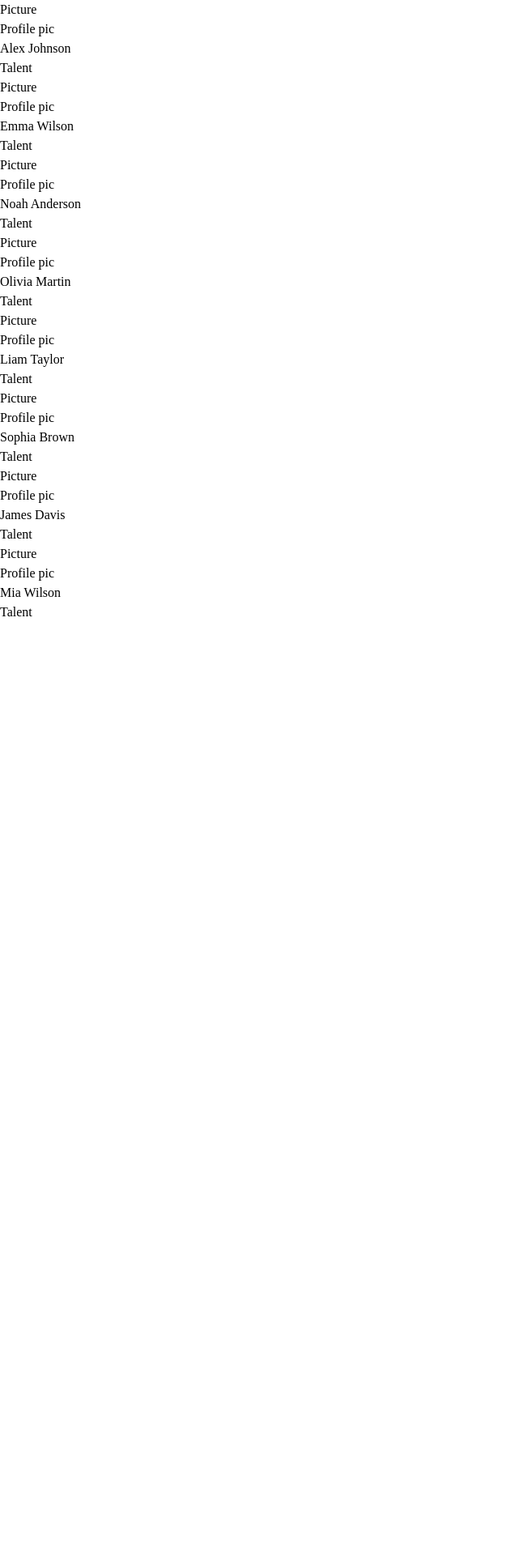
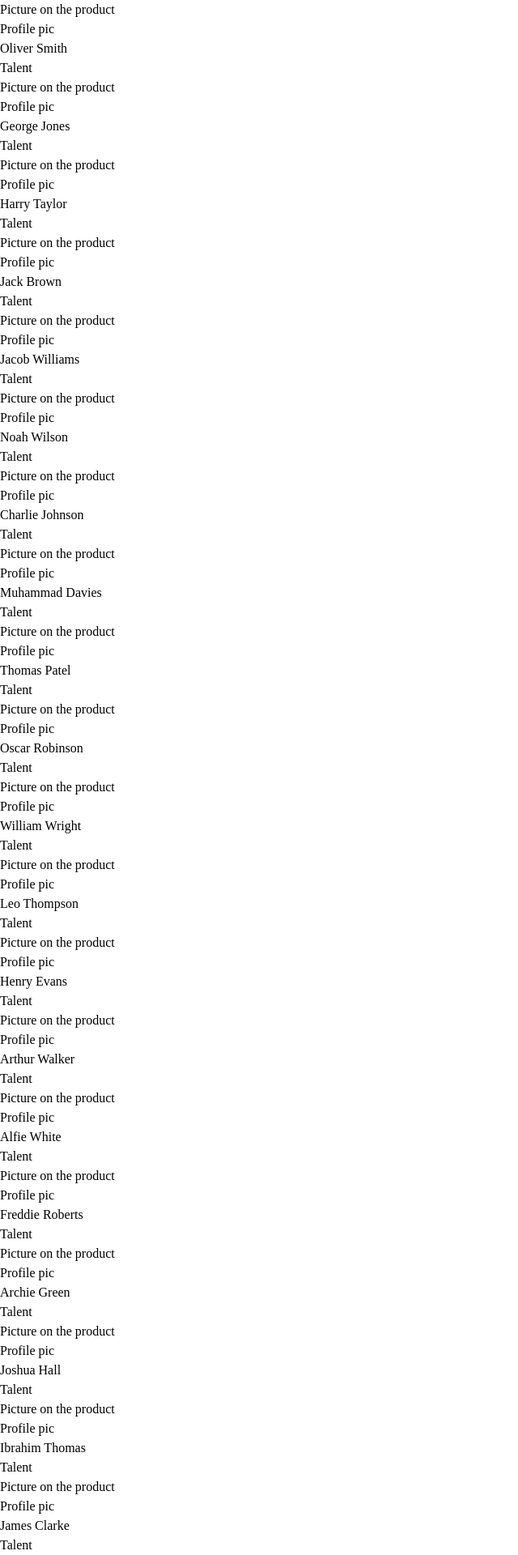
Before and after one commit to BillyD3vs06/TALENTSGRID, a React (Vite) app in the folder frontend/: page / in a window 1280 px wide. Shown: the part 72-1992 px from the top of the page at 81% size, without its empty margins (0-640 px from the left). Before the commit the page ends 840 px from the top, so only its background shows below. Built offline with nearby package versions, Linux system fonts and the light colour scheme.

Commit message:
Made some changes in the UserFlow component

```diff
--- a/frontend/src/components/UserFlow.tsx
+++ b/frontend/src/components/UserFlow.tsx
@@ -1,13 +1,25 @@
 export default function UserFlow() {
   const mockups = [
-    { id: 1, talent: "Alex Johnson" },
-    { id: 2, talent: "Emma Wilson" },
-    { id: 3, talent: "Noah Anderson" },
-    { id: 4, talent: "Olivia Martin" },
-    { id: 5, talent: "Liam Taylor" },
-    { id: 6, talent: "Sophia Brown" },
-    { id: 7, talent: "James Davis" },
-    { id: 8, talent: "Mia Wilson" },
+    { id: 1, talent: "Oliver Smith" },
+    { id: 2, talent: "George Jones" },
+    { id: 3, talent: "Harry Taylor" },
+    { id: 4, talent: "Jack Brown" },
+    { id: 5, talent: "Jacob Williams" },
+    { id: 6, talent: "Noah Wilson" },
+    { id: 7, talent: "Charlie Johnson" },
+    { id: 8, talent: "Muhammad Davies" },
+    { id: 9, talent: "Thomas Patel" },
+    { id: 10, talent: "Oscar Robinson" },
+    { id: 11, talent: "William Wright" },
+    { id: 12, talent: "Leo Thompson" },
+    { id: 13, talent: "Henry Evans" },
+    { id: 14, talent: "Arthur Walker" },
+    { id: 15, talent: "Alfie White" },
+    { id: 16, talent: "Freddie Roberts" },
+    { id: 17, talent: "Archie Green" },
+    { id: 18, talent: "Joshua Hall" },
+    { id: 19, talent: "Ibrahim Thomas" },
+    { id: 20, talent: "James Clarke" },
   ];
 
   return (
@@ -31,7 +43,7 @@ export default function UserFlow() {
               {/* Preview on a general idea on how the home page might look when done */}
               <div className="aspect-video overflow-hidden rounded-xl border border-app-border bg-app-surface transition-all duration-200 group-hover:-translate-y-1 group-hover:border-app-primary group-hover:shadow-md">
                 <div className="flex h-full items-center justify-center text-sm font-medium text-app-muted">
-                  Picture
+                  Picture on the product
                 </div>
               </div>
 
```
